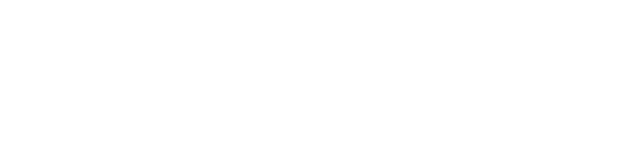
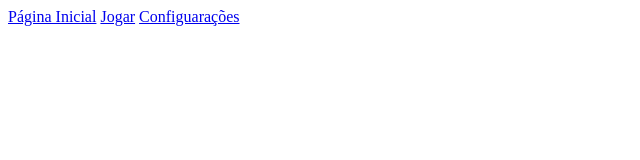
Before and after one commit to cmoraes798/4-a-0-Brasileir-o-, a plain HTML site: page index.html in a window 1280 px wide. Shown: the whole page, without its empty margins (0-640 px from the left). Drawn offline with Linux system fonts and the light colour scheme.

Commit message:
Update index.html

```diff
--- a/index.html
+++ b/index.html
@@ -1,11 +1,18 @@
 <!DOCTYPE html>
-<html lang="en">
+<html lang="pt-BR">
 <head>
     <meta charset="UTF-8">
     <meta name="viewport" content="width=device-width, initial-scale=1.0">
     <title>Document</title>
 </head>
 <body>
-
+    <header>
+        <!--Barra de navegação entre as páginas-->
+        <nav>
+            <a href="index.html">Página Inicial</a>
+            <a href="../4-a-0-Brasileir-o-/html/jogar.html">Jogar</a>
+            <a href="../4-a-0-Brasileir-o-/html/configs.html">Configuarações</a>
+        </nav>
+    </header>
 </body>
 </html>
```
